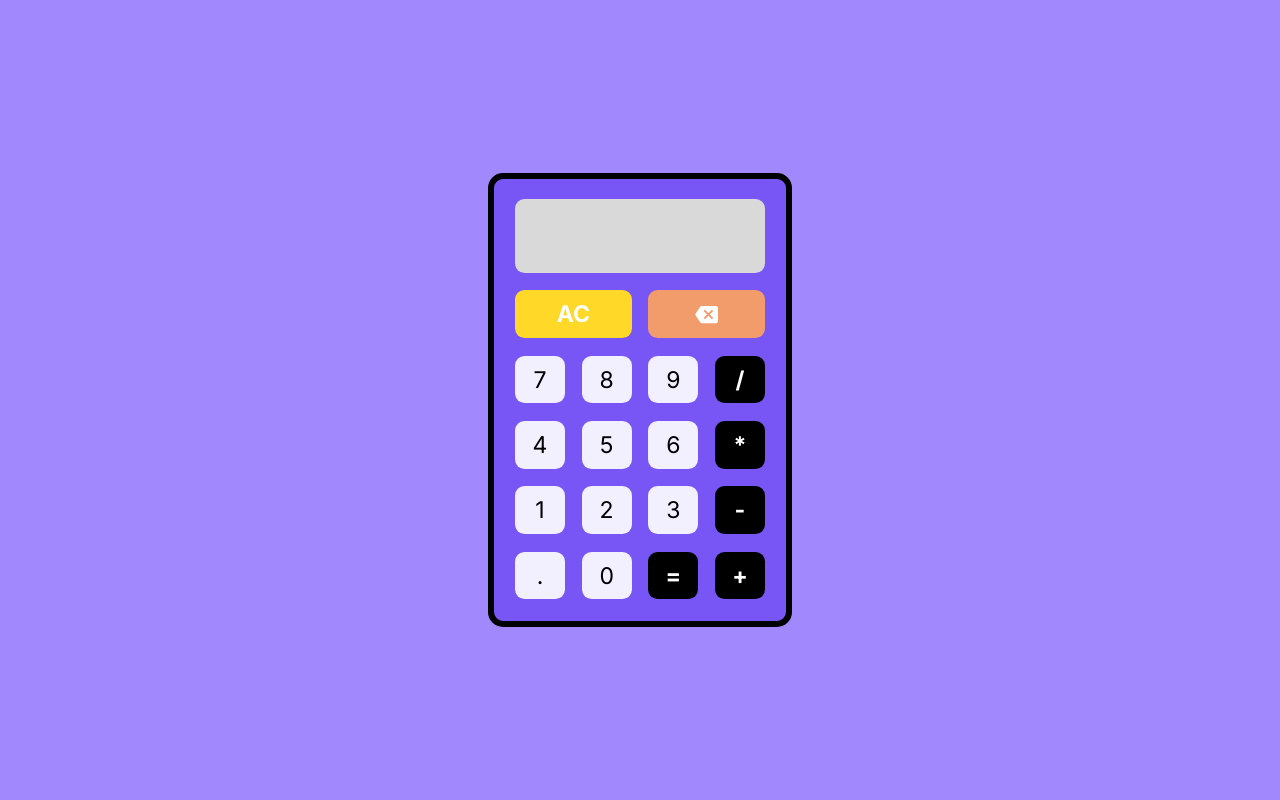
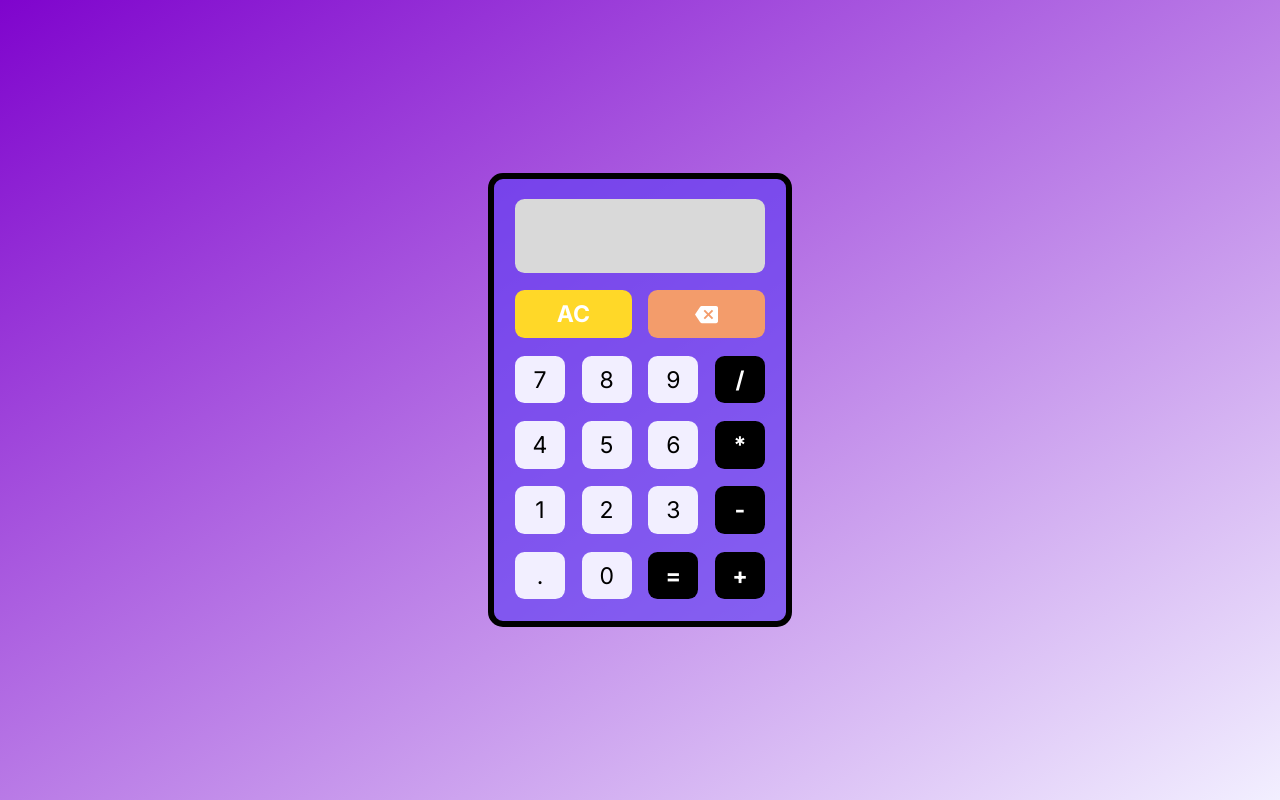
Before and after one commit to tangerine003/calculator, a plain HTML site: page index.html in a window 1280 px wide. Drawn offline with Linux system fonts and the light colour scheme.

Commit message:
Add linear gradient to background-color

```diff
--- a/styles.css
+++ b/styles.css
@@ -4,7 +4,8 @@ html {
 
 body {
   margin: 0;
-  background-color: #a189fd;
+  /* background-color: #a189fd; */
+  background-image: linear-gradient(to bottom right, #7f04cd, #f2efff);
   font-size: 2.3rem;
   font-family: "Inter", sans-serif;
 }
```
